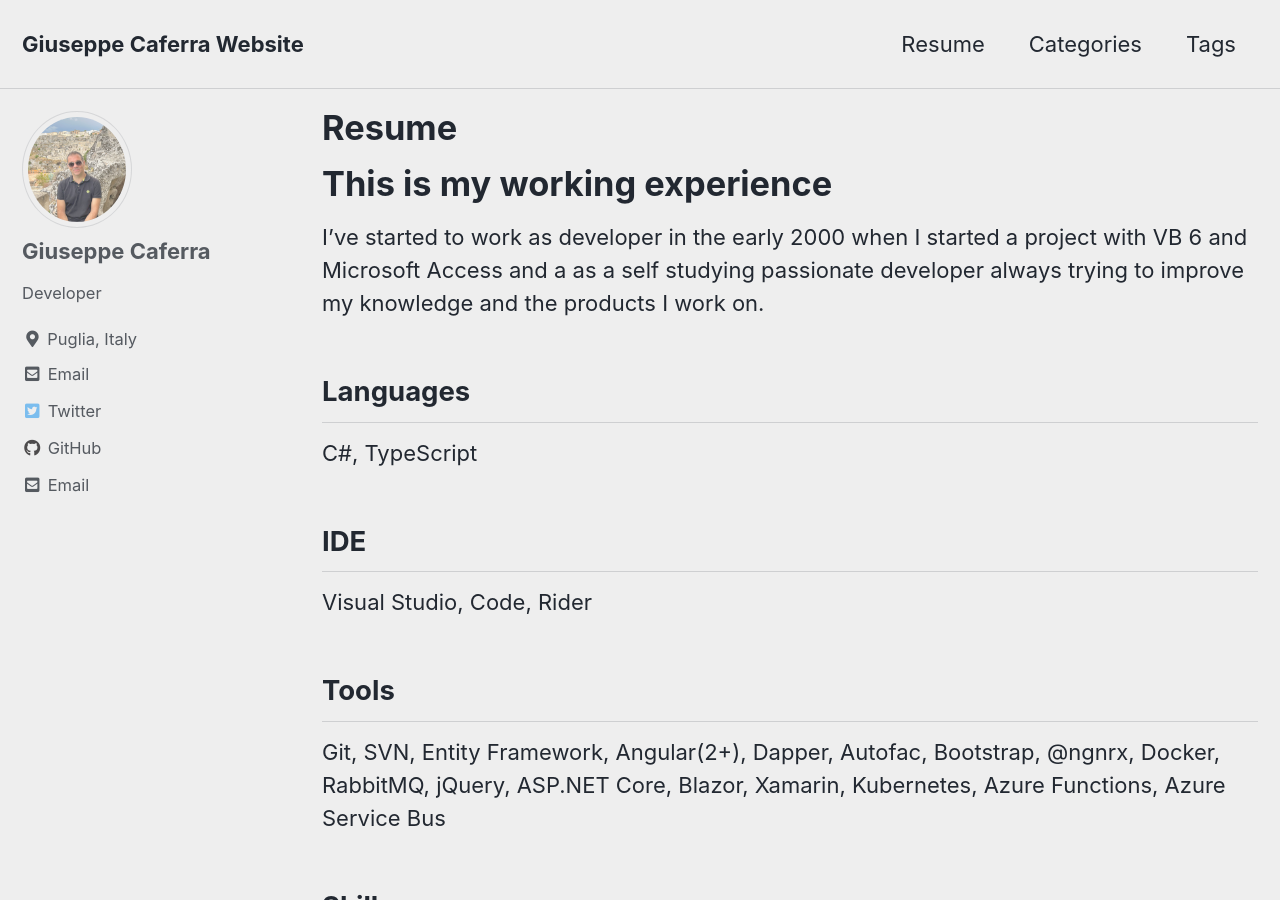
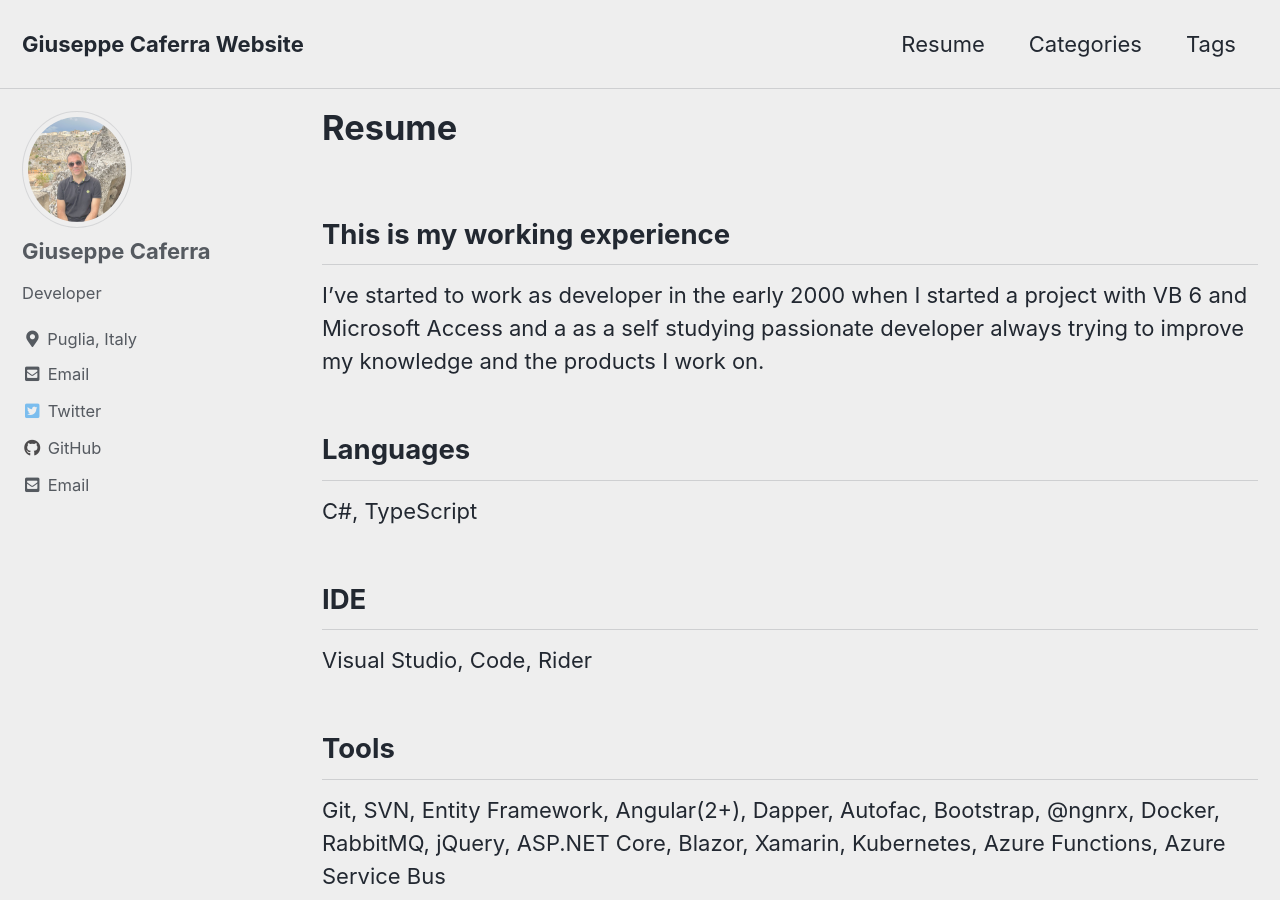
Before and after one commit to gcaferra/gcaferra.github.io, a Jekyll site: the page built from _pages/resume.md, in a window 1280 px wide and 900 px high. Built offline with Jekyll 4.4.1, drawn with Linux system fonts in a browser that asks for light colours; cached includes are drawn as plain includes.

Commit message:
Fixed header

```diff
--- a/_pages/resume.md
+++ b/_pages/resume.md
@@ -5,7 +5,7 @@ sitemap: false
 permalink: /resume.html
 ---
 
-# This is my working experience
+## This is my working experience
 
 I've started to work as developer in the early 2000 when I started a project with VB 6 and Microsoft Access and a as a self studying passionate developer always trying to improve my knowledge and the products I work on.
 
```
